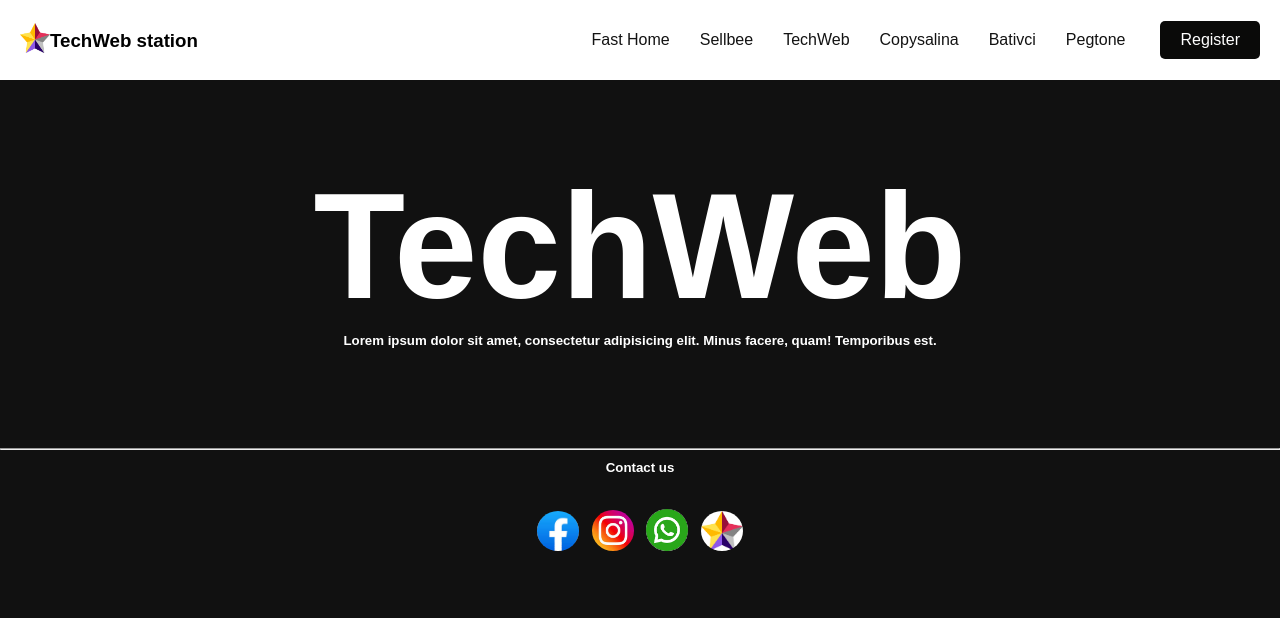
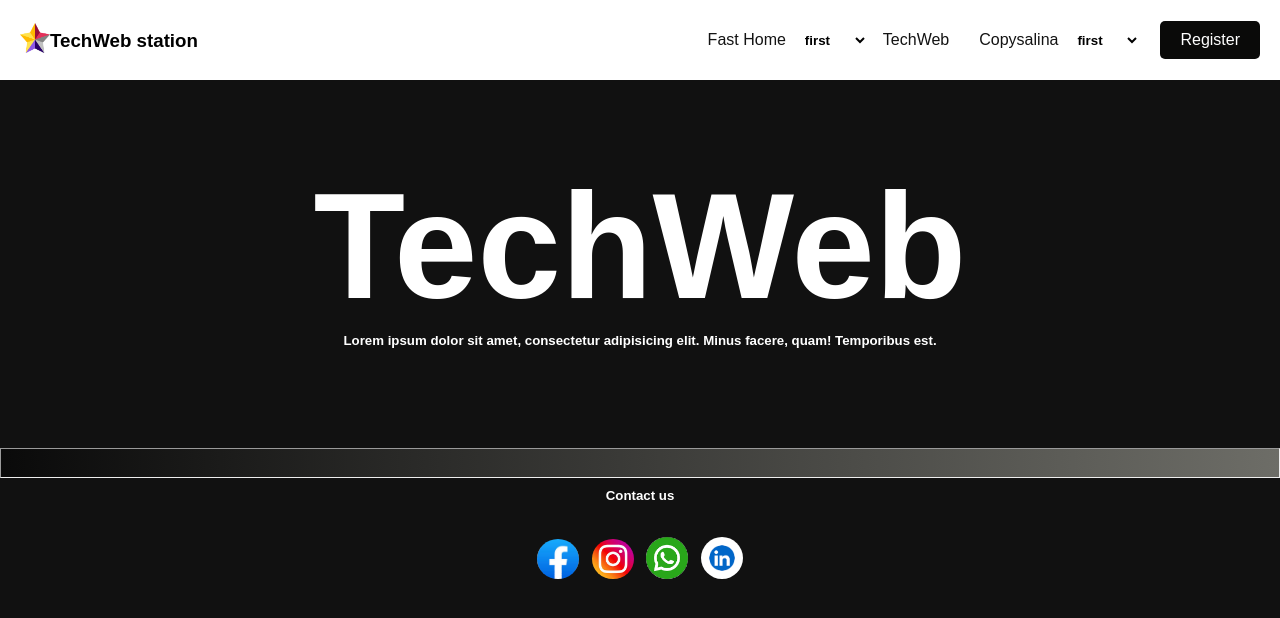
Before and after one commit to soufyane-felate/TechWeb, a plain HTML site: page project/index.html in a window 1280 px wide. Drawn offline with Linux system fonts and the light colour scheme.

Commit message:
added contact

```diff
--- a/project/index.html
+++ b/project/index.html
@@ -17,12 +17,23 @@
       <div class="menu">
         <ul>
           <li><a href="#">Fast Home</a></li>
-          <li><a href="#">Sellbee</a></li>
+        </ul>
+        <select name="sl" id="sl">
+          <option value="first">first</option>
+          <option value="second">second</option>
+          <option value="third">third</option>
+        </select>
+        <ul class="ul2" >
           <li><a href="#">TechWeb</a></li>
-          <li><a href="#">Copysalina</a></li>
-          <li><a href="#">Bativci</a></li>
-          <li><a href="#">Pegtone</a></li>
+        <li><a href="#">Copysalina</a></li>
+
         </ul>
+
+        <select name="sl2" id="sl2">
+          <option value="first">first</option>
+          <option value="second">second</option>
+          <option value="third">third</option>
+        </select>
         <button type="button" class="btn">Register</button>
       </div>
     </nav>
@@ -38,17 +49,17 @@
       <div>
         <h5 class="fotTitle">Contact us</h5>
         <div>
-          <a href=""
+          <a href="https://www.facebook.com/soufyan.mohamed.923" target="_blank"
             ><img src="assets/icons/facebook.jpeg" alt="i1" class="i1"
           /></a>
-          <a href=""
+          <a href="https://www.instagram.com/felate_soufyane/" target="_blank"
             ><img src="assets/icons/insta.jpeg" alt="i2" class="i2"
           /></a>
-          <a href=""
+          <a href="https://wa.me/qr/X5Y24WDTL3VIN1" target="_blank"
             ><img src="assets/icons/whatsapp.png" alt="i3" class="i3"
           /></a>
-          <a href=""
-            ><img src="assets/images/123uml.png" alt="i4" class="i4"
+          <a href="https://www.linkedin.com/in/felate-soufyane-03f/" target="_blank"
+            ><img src="assets/icons/linkedIn.png" alt="i4" class="i4"
           /></a>
         </div>
       </div>
--- a/project/style.css
+++ b/project/style.css
@@ -4,6 +4,7 @@ body {
     padding: 0;
     background-color: #111;
     color: #fff;
+
 }
 *
 {
@@ -76,6 +77,13 @@ box-sizing: border-box;
     color: #10e2ed;
 }
 
+select
+{
+    font-weight: bold;
+    border: none;
+    background-color: white;
+}
+
 .btn {
     background-color: #0a0a09;
     color: #fff;
@@ -123,6 +131,13 @@ footer
     justify-content: center;
 
 }
+hr
+{
+    height: 30px;
+    background-image: linear-gradient(to right, rgb(10, 10, 10) , rgb(109, 109, 103));
+
+
+}
 .i1 , .i2 ,.i3 , .i4
 {
     width: 50px;
```
Also changed, not shown: project/assets/icons/linkedIn.png (added), 1 other file.
